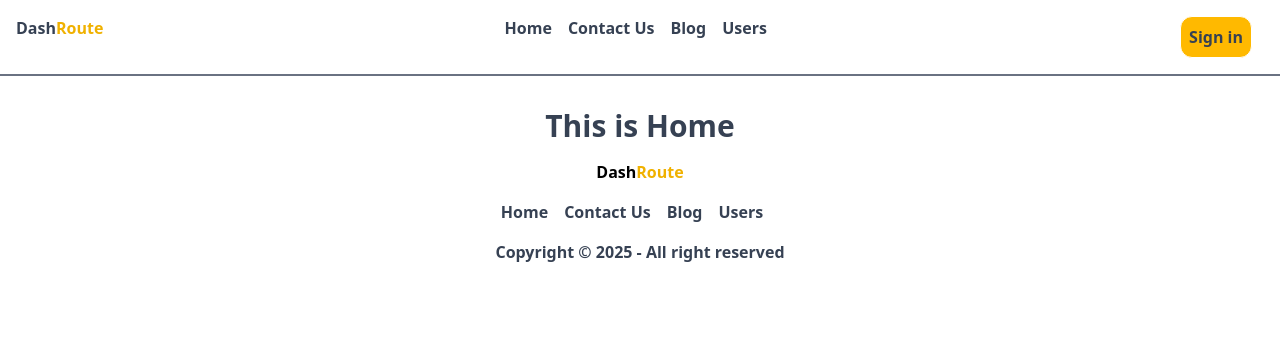
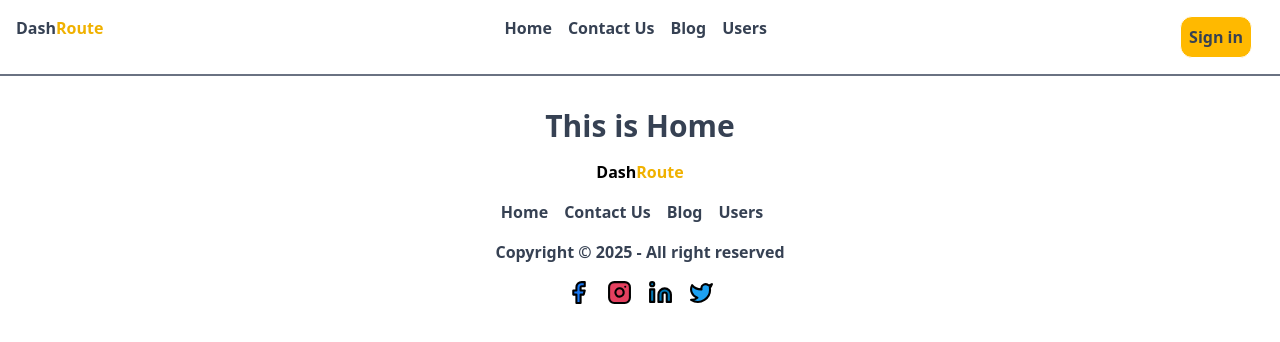
Before and after one commit to iftakhersifat/dash-route, a React (Vite) app: page / in a window 1280 px wide. Shown: the top 342 px of the page. Built offline with nearby package versions, Linux system fonts and the light colour scheme.

Commit message:
added icons

```diff
--- a/package.json
+++ b/package.json
@@ -11,6 +11,7 @@
   },
   "dependencies": {
     "@tailwindcss/vite": "^4.1.4",
+    "lucide-react": "^0.488.0",
     "react": "^19.0.0",
     "react-dom": "^19.0.0",
     "react-router": "^7.5.0",
--- a/src/Components/Footer/Footer.jsx
+++ b/src/Components/Footer/Footer.jsx
@@ -1,9 +1,10 @@
+import { Facebook, Instagram, Linkedin, Twitter } from 'lucide-react';
 import React from 'react';
 import { Link } from 'react-router';
 
 const Footer = () => {
     return (
-        <div className=' text-center border-gray-500 mt-4'>
+        <div className='text-center mt-4'>
             <h1 className='text-md font-bold'>Dash<span className='text-yellow-500'>Route</span></h1>
             <div>
                  <ul className='space-x-4 text-md font-bold text-gray-700 mt-4'>
@@ -14,6 +15,12 @@ const Footer = () => {
                     <p className='mt-4'>Copyright © 2025 - All right reserved</p>
                 </ul>
             </div>
+            <div className='flex justify-center gap-4 mt-4'>
+                <Facebook size={25} fill='#1877F2'></Facebook>
+                <Instagram size={25} fill='#E4405F'></Instagram>
+                <Linkedin size={25} fill='#0077B5'></Linkedin>
+                <Twitter size={25} fill='#1DA1F2'></Twitter>
+            </div>
         </div>
     );
 };
```
Also changed, not shown: 1 other file (tests, documents, lock files or other folders).
